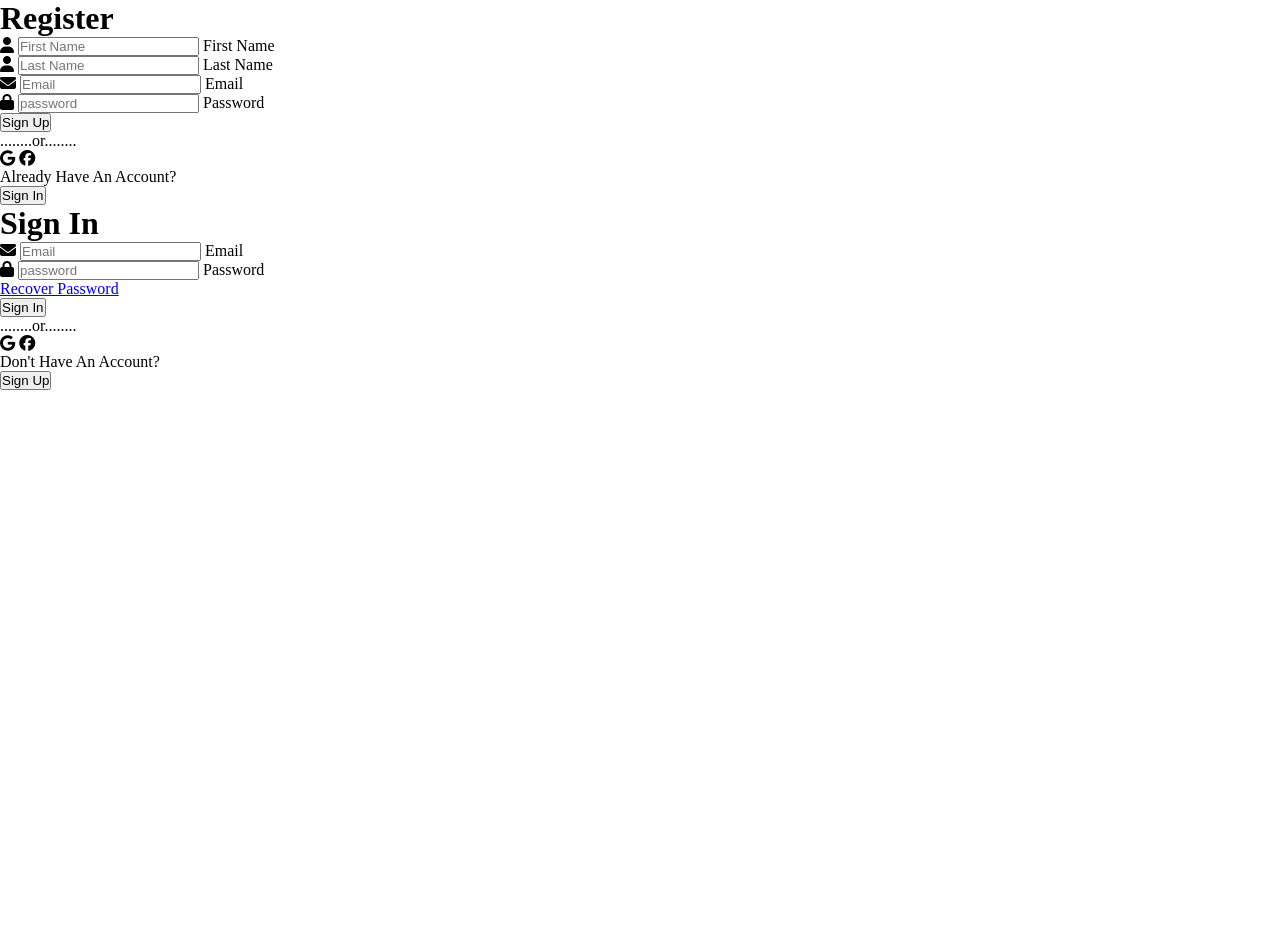
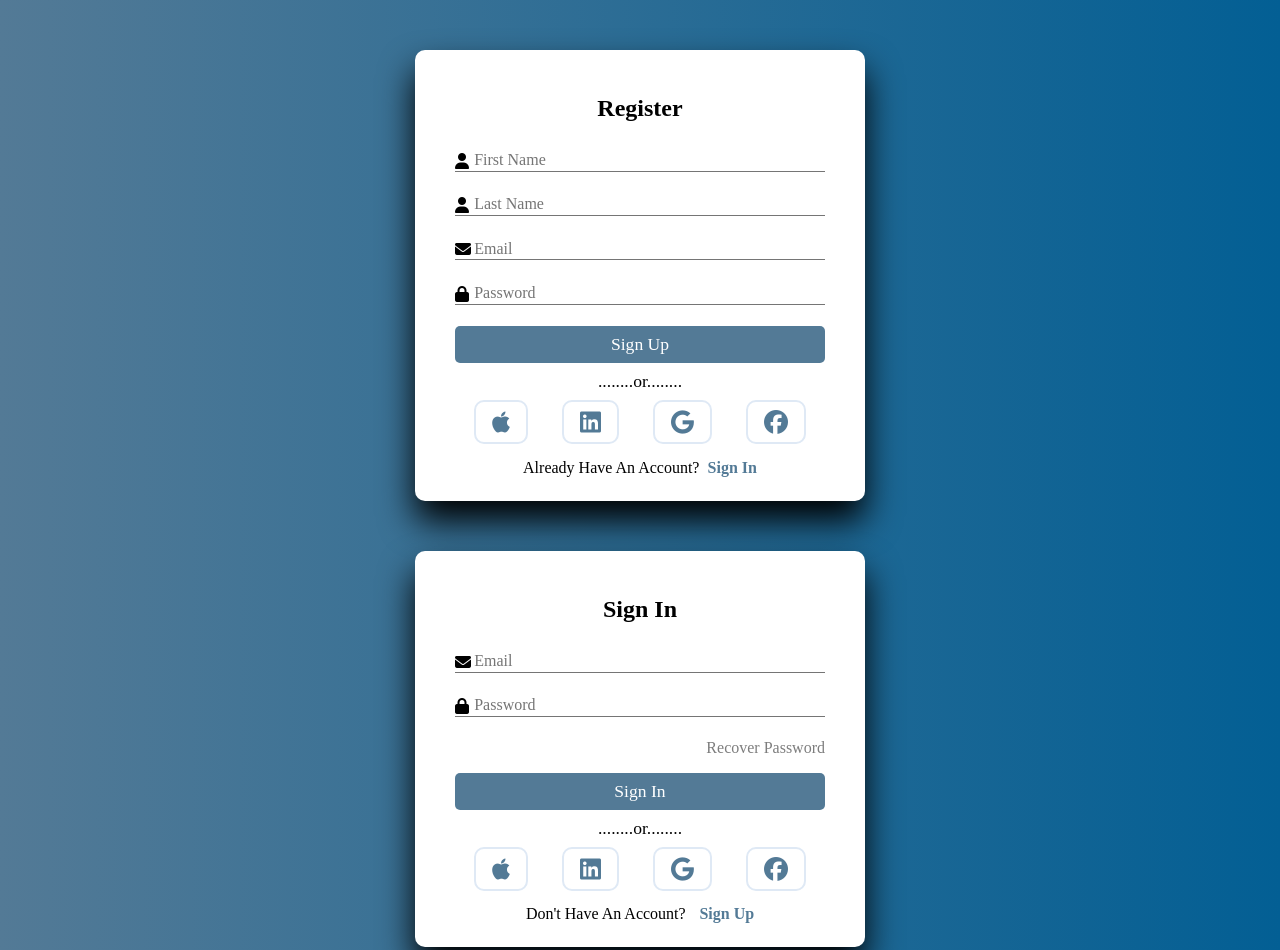
Before and after one commit to CyrilPrince1/login, a plain HTML site: page index.html in a window 1280 px wide. Shown: the top 950 px of the page. Before the commit the page ends 800 px from the top, so only its background shows below. Drawn offline with Linux system fonts and the light colour scheme.

Commit message:
code updates

```diff
--- a/index.html
+++ b/index.html
@@ -61,6 +61,8 @@
         <input type="submit" class="btn" value="Sign Up" name="signUp" />
         <p class="or">........or........</p>
         <div class="icons">
+          <i class="fab fa-apple"></i>
+          <i class="fab fa-linkedin"></i>
           <i class="fab fa-google"></i>
           <i class="fab fa-facebook"></i>
         </div>
@@ -102,6 +104,8 @@
 
         <p class="or">........or........</p>
         <div class="icons">
+          <i class="fab fa-apple"></i>
+          <i class="fab fa-linkedin"></i>
           <i class="fab fa-google"></i>
           <i class="fab fa-facebook"></i>
         </div>
--- a/style.css
+++ b/style.css
@@ -2,4 +2,154 @@
   margin: 0;
   padding: 0;
   box-sizing: border-box;
+  font-family: "poppins", "sans-serif";
 }
+
+body {
+  background-color: #a7e6ff;
+  background: linear-gradient(to right, #537a96, #035f94);
+}
+.container {
+  background: #fff;
+  width: 450px;
+  padding: 1.5rem;
+  margin: 50px auto;
+  border-radius: 10px;
+  box-shadow: 0px 20px 35px rgb(0, 0, 0.9);
+}
+
+form {
+  margin: 0 1rem;
+}
+.form-title {
+  font-size: 1.5rem;
+  text-align: center;
+  font-weight: bold;
+  padding: 1.3rem;
+  margin-bottom: 0.4rem;
+}
+
+input {
+  color: inherit;
+  width: 100%;
+  background-color: transparent;
+  border: none;
+  border-bottom: 1px solid #757575;
+  padding-left: 1.5rem;
+  font-size: 15px;
+}
+
+.input-group {
+  padding: 1% 0;
+  position: relative;
+}
+.input-group i {
+  position: absolute;
+  color: black;
+}
+
+input:focus {
+  background-color: transparent;
+  outline: transparent;
+  border-bottom: 2px solid hsl(327, 90%, 28%);
+}
+input::placeholder {
+  color: transparent;
+}
+
+label {
+  color: #757575;
+  position: relative;
+  top: -1.3rem;
+  left: 1.2rem;
+  cursor: auto;
+  transition: 0, 3s ease all;
+}
+
+input:focus ~ label,
+input:not(:placeholder-shown) ~ label {
+  top: -3rem;
+  color: hsl(327, 90%, 28%);
+  font-size: 15px;
+}
+
+.recover {
+  text-align: right;
+  font-size: 1rem;
+  margin-bottom: 1rem;
+}
+
+.recover a {
+  text-decoration: none;
+  color: rgb(125, 125, 125);
+}
+
+.recover a:hover {
+  color: blue;
+  text-decoration: underline;
+}
+
+.btn {
+  font-size: 1.1rem;
+  padding: 8px 0;
+  border-radius: 5px;
+  outline: none;
+  border: none;
+  width: 100%;
+  background: #537a96;
+  color: white;
+  cursor: pointer;
+  transition: 0.9s;
+}
+
+.btn:hover {
+  background: #07001f;
+}
+
+.or {
+  font-size: 1.1rem;
+  margin-top: 0.5rem;
+  margin-bottom: 0.5rem;
+  text-align: center;
+}
+
+.icons {
+  text-align: center;
+}
+
+.icons i {
+  color: #537a96;
+  padding: 0.5rem 1rem;
+  border-radius: 10px;
+  font-size: 1.5rem;
+  cursor: pointer;
+  border: 2px solid #dfe9f5;
+  margin: 0 15px;
+  transition: 0.5s;
+}
+
+.icons i:hover {
+  background: #07001f;
+  font-size: 1.3rem;
+  border: 2px solid #537a96;
+}
+
+.links {
+  display: flex;
+  justify-content: space-around;
+  margin-top: 0.9rem;
+  padding: 0 4rem;
+}
+
+button {
+  color: #537a96;
+  border: none;
+  background-color: transparent;
+  font-size: 1rem;
+  font-weight: bold;
+}
+
+button:hover {
+  text-decoration: underline;
+  color: blue;
+}
```
